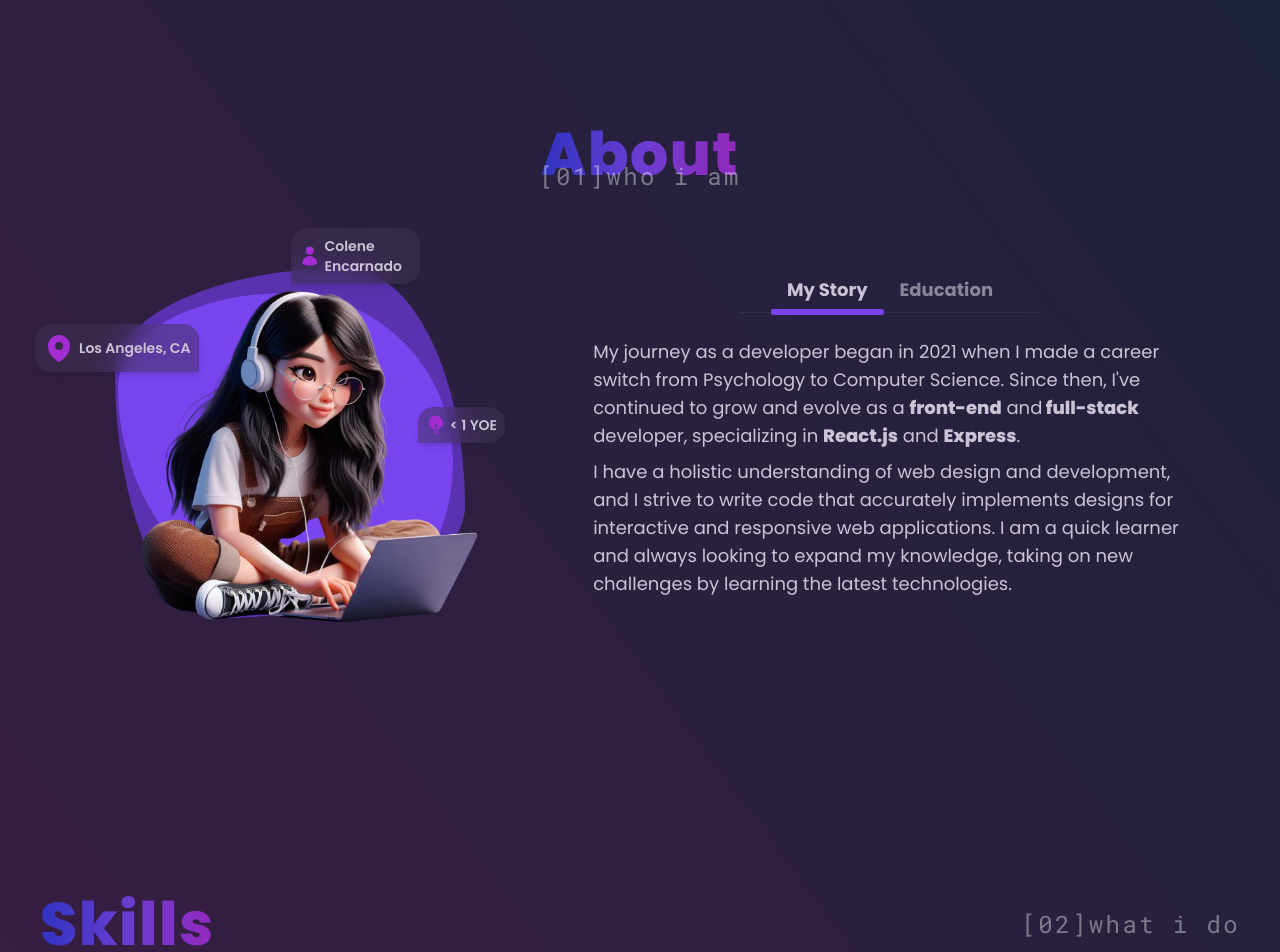
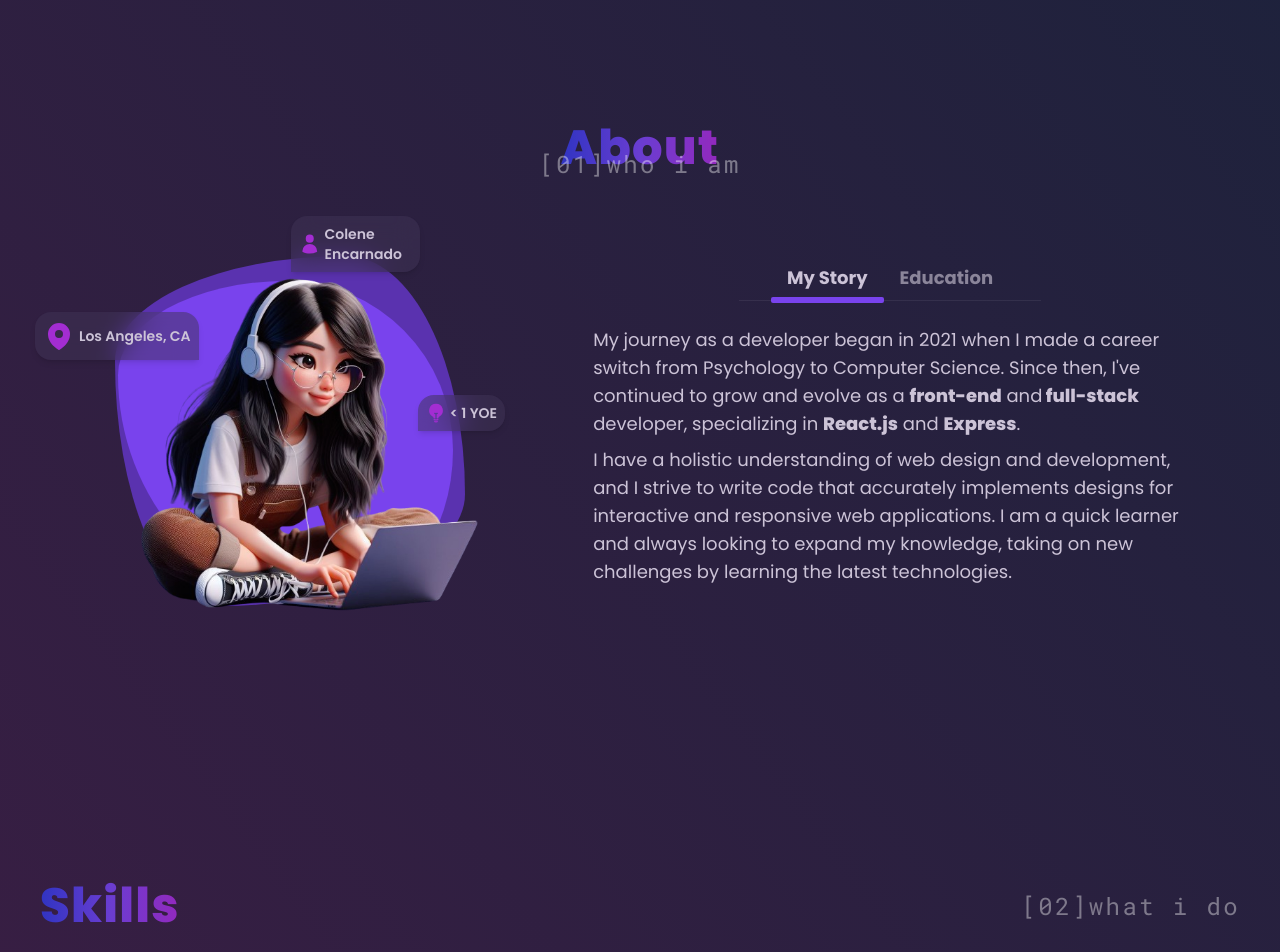
Before and after one commit to encarnac/portfolio, a React (Vite) app: page / in a window 1280 px wide. Shown: the part 960-1912 px from the top of the page. Built offline with nearby package versions, Linux system fonts and the light colour scheme.

Commit message:
Changed header text size so its larger in mobile

```diff
--- a/src/components/AboutSection.jsx
+++ b/src/components/AboutSection.jsx
@@ -41,7 +41,7 @@ const AboutSection = ({ setSelectedPage }) => {
   return (
     <section id="about" className="mb-12 w-full">
       <div className="relative mb-8 flex flex-col items-center justify-center py-3">
-        <h3 className="font-sans text-4xl font-extrabold tracking-wide sm:text-5xl lg:text-6xl">
+        <h3 className="font-sans text-4xl font-extrabold tracking-wide xl:text-5xl">
           <span className="bg-gradient-to-r from-[#68A3EB] to-[#F38BBB] bg-clip-text text-transparent dark:from-[#3034C2] dark:via-[#6A3DD1] dark:to-[#9329BE]">
             About
           </span>
--- a/src/components/SkillsSection.jsx
+++ b/src/components/SkillsSection.jsx
@@ -46,7 +46,7 @@ export const SkillsSection = () => {
   return (
     <section id="skills" className="mb-12 w-full">
       <div className="relative mb-8 flex flex-row items-center justify-between py-3">
-        <h3 className="font-sans text-4xl font-extrabold tracking-wide sm:text-5xl lg:text-6xl">
+        <h3 className="font-sans text-4xl font-extrabold tracking-wide xl:text-5xl">
           <span className="bg-gradient-to-r from-[#68A3EB] to-[#F38BBB] bg-clip-text text-transparent dark:from-[#3034C2] dark:via-[#6A3DD1] dark:to-[#9329BE]">
             Skills
           </span>
```
